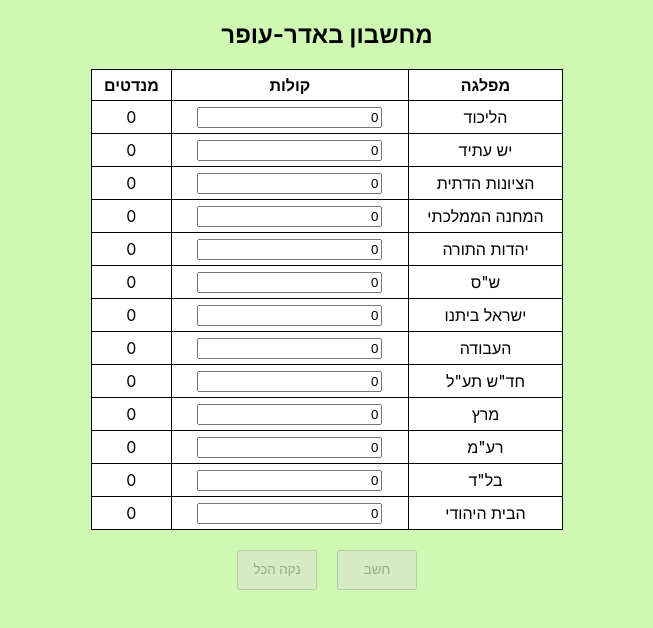
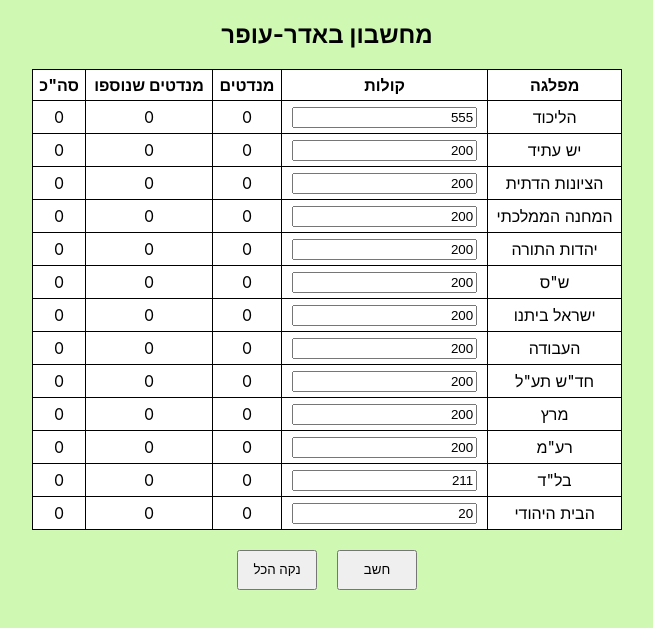
Before and after one commit to bytdev2022/bader-ofer-calculator, a React (Create React App) app: page / in a window 1280 px wide. Shown: the top 628 px of the page, without its empty margins (313-966 px from the left). Built offline with nearby package versions, Linux system fonts and the light colour scheme.

Commit message:
fix bugs

```diff
--- a/src/App.css
+++ b/src/App.css
@@ -19,7 +19,7 @@
 #container-1 {
   display: grid;
   justify-content: center;
-  grid-template-columns: 40%;
+  grid-template-columns: 50%;
   margin-right: 50px;
   margin-left: 50px;
   direction: rtl;
--- a/src/App.js
+++ b/src/App.js
@@ -3,25 +3,31 @@
 class App extends Component {
   state = {
       partiesResults: [
-          {"name": 'הליכוד', "votes": 0, "mandates": 0, "moreMandates": 0, "next_mandate_votes_per_mandate": 0, "side": "r"},
-          {"name": 'יש עתיד', "votes": 0, "mandates": 0, "moreMandates": 0, "next_mandate_votes_per_mandate": 0, "side": "l"},
-          {"name": 'הציונות הדתית', "votes": 0, "mandates": 0, "moreMandates": 0, "next_mandate_votes_per_mandate": 0, "side": "r"},
-          {"name": 'המחנה הממלכתי', "votes": 0, "mandates": 0, "moreMandates": 0, "next_mandate_votes_per_mandate": 0, "side": "l"},
-          {"name": 'יהדות התורה', "votes": 0, "mandates": 0, "moreMandates": 0, "next_mandate_votes_per_mandate": 0, "side": "r"},
-          {"name": 'ש"ס', "votes": 0, "mandates": 0, "moreMandates": 0, "next_mandate_votes_per_mandate": 0, "side": "r"},
-          {"name": 'ישראל ביתנו', "votes": 0, "mandates": 0, "moreMandates": 0, "next_mandate_votes_per_mandate": 0, "side": "l"},
-          {"name": 'העבודה', "votes": 0, "mandates": 0, "moreMandates": 0, "next_mandate_votes_per_mandate": 0, "side": "l"},
-          {"name": 'חד"ש תע"ל', "votes": 0, "mandates": 0, "moreMandates": 0, "next_mandate_votes_per_mandate": 0, "side": "l"},
-          {"name": 'מרץ', "votes": 0, "mandates": 0, "moreMandates": 0, "next_mandate_votes_per_mandate": 0, "side": "l"},
-          {"name": 'רע"מ', "votes": 0, "mandates": 0, "moreMandates": 0, "next_mandate_votes_per_mandate": 0, "side": "l"},
-          {"name": 'בל"ד', "votes": 0, "mandates": 0, "moreMandates": 0, "next_mandate_votes_per_mandate": 0, "side": "l"},
-          {"name": 'הבית היהודי', "votes": 0, "mandates": 0, "moreMandates": 0, "next_mandate_votes_per_mandate": 0, "side": "r"},
+          {"name": 'הליכוד', "votes": 555, "mandates": 0, "moreMandates": 0, "next_mandate_votes_per_mandate": 0, "side": "r"},
+          {"name": 'יש עתיד', "votes": 200, "mandates": 0, "moreMandates": 0, "next_mandate_votes_per_mandate": 0, "side": "l"},
+          {"name": 'הציונות הדתית', "votes": 200, "mandates": 0, "moreMandates": 0, "next_mandate_votes_per_mandate": 0, "side": "r"},
+          {"name": 'המחנה הממלכתי', "votes": 200, "mandates": 0, "moreMandates": 0, "next_mandate_votes_per_mandate": 0, "side": "l"},
+          {"name": 'יהדות התורה', "votes": 200, "mandates": 0, "moreMandates": 0, "next_mandate_votes_per_mandate": 0, "side": "r"},
+          {"name": 'ש"ס', "votes": 200, "mandates": 0, "moreMandates": 0, "next_mandate_votes_per_mandate": 0, "side": "r"},
+          {"name": 'ישראל ביתנו', "votes": 200, "mandates": 0, "moreMandates": 0, "next_mandate_votes_per_mandate": 0, "side": "l"},
+          {"name": 'העבודה', "votes": 200, "mandates": 0, "moreMandates": 0, "next_mandate_votes_per_mandate": 0, "side": "l"},
+          {"name": 'חד"ש תע"ל', "votes": 200, "mandates": 0, "moreMandates": 0, "next_mandate_votes_per_mandate": 0, "side": "l"},
+          {"name": 'מרץ', "votes": 200, "mandates": 0, "moreMandates": 0, "next_mandate_votes_per_mandate": 0, "side": "l"},
+          {"name": 'רע"מ', "votes": 200, "mandates": 0, "moreMandates": 0, "next_mandate_votes_per_mandate": 0, "side": "l"},
+          {"name": 'בל"ד', "votes": 211, "mandates": 0, "moreMandates": 0, "next_mandate_votes_per_mandate": 0, "side": "l"},
+          {"name": 'הבית היהודי', "votes": 20, "mandates": 0, "moreMandates": 0, "next_mandate_votes_per_mandate": 0, "side": "r"},
       ],
       results: false
   }
 
 
   calculate = () => {
+      this.state.partiesResults.forEach((party) => {
+          party.mandates = 0;
+          party.next_mandate_votes_per_mandate = 0;
+          party.moreMandates = 0;
+
+      })
       const ALL_MANDATES = 120;
       const BLOCKAGE_THRESHOLD_RATE = 3.25;
       let allVotes = 0;
@@ -31,58 +37,80 @@
       console.log("allVotes: " + allVotes)
 
       let blockageThreshold = (allVotes / 100) * BLOCKAGE_THRESHOLD_RATE
-      let partiesOverBlockageThreshold = this.state.partiesResults.filter(party => party.votes > blockageThreshold);
+      let partiesOverBlockageThreshold = this.state.partiesResults.filter(party => party.votes >= blockageThreshold);
+      console.log(partiesOverBlockageThreshold)
+
       let allCountedVotes = 0;
       for (let i = 0; i < partiesOverBlockageThreshold.length; i++){
           allCountedVotes += partiesOverBlockageThreshold[i].votes;
       }
+      console.log("allCountedVotes: " + allCountedVotes)
+
       let MandateSurveyor = allCountedVotes / ALL_MANDATES;
-      this.state.partiesResults.forEach(party => {
+      partiesOverBlockageThreshold.forEach(party => {
           party.mandates = parseInt(party.votes / MandateSurveyor);
           console.log("party.mandates: " + party.mandates + ", " + party.name)
 
-          party.next_mandate_votes_per_mandate = party["votes"] / party["mandates"] + 1;
+          party.next_mandate_votes_per_mandate = party.votes / party.mandates + 1;
 
       })
+/*      this.state.partiesResults.forEach(party => {
+          party.mandates = parseInt(party.votes / MandateSurveyor);
+          console.log("party.mandates: " + party.mandates + ", " + party.name)
 
-      while (this.remainedMandates() > 0){
-          let i = 0
+          party.next_mandate_votes_per_mandate = party.votes / party.mandates + 1;
+
+      })*/
+      let i = 0
+      while (this.remainedMandates(partiesOverBlockageThreshold) > 0){
           console.log("i: " + i)
           i++;
-          let partyToAddMandate = this.state.partiesResults[this.max()];
-          partyToAddMandate["moreMandates"] += 1
-          partyToAddMandate["next_mandate_votes_per_mandate"] = partyToAddMandate["votes"] / (
-              partyToAddMandate["mandates"] + partyToAddMandate["moreMandates"] + 1)
+          let partyToAddMandate = partiesOverBlockageThreshold[this.max(partiesOverBlockageThreshold)];
+          partyToAddMandate.moreMandates += 1
+          partyToAddMandate.next_mandate_votes_per_mandate = partyToAddMandate.votes / (
+              partyToAddMandate.mandates + partyToAddMandate.moreMandates + 1)
+          partiesOverBlockageThreshold[partyToAddMandate] = partyToAddMandate
+          console.log("partyToAddMandate: " + partyToAddMandate.name)
+          console.log("partiesOverBlockageThreshold[partyToAddMandate]: " + partiesOverBlockageThreshold[partyToAddMandate].name)
+
       }
 
-
+      partiesOverBlockageThreshold.forEach(party => {
+          this.state.partiesResults[party.name] = party;
+      })
       this.setState({
           results: true
       })
 
   }
-    max = () => {
+    max = (partiesOverBlockageThreshold) => {
         let index = 0;
         let max = 0;
-        for (let i = 0; i < this.state.partiesResults.length; i++){
-            if (max < this.state.partiesResults.next_mandate_votes_per_mandate){
-                max = this.state.partiesResults.next_mandate_votes_per_mandate;
+        for (let i = 0; i < partiesOverBlockageThreshold.length; i++){
+            if (max < partiesOverBlockageThreshold[i].next_mandate_votes_per_mandate){
+                max = partiesOverBlockageThreshold[i].next_mandate_votes_per_mandate;
                 index = i;
             }
         }
         return index;
     }
-  remainedMandates = () => {
+  remainedMandates = (partiesOverBlockageThreshold) => {
       let sum = 0;
-      for (let i = 0; i < this.state.partiesResults.length; i++){
-          sum += this.state.partiesResults[i].mandates += this.state.partiesResults[i].moreMandates;
+      for (let i = 0; i < partiesOverBlockageThreshold.length; i++){
+          sum += (partiesOverBlockageThreshold[i].mandates + partiesOverBlockageThreshold[i].moreMandates);
       }
       return 120 - sum;
   }
 
 
   onClear = () => {
-      this.state.partiesResults.forEach(party => party.votes = 0)
+      this.state.partiesResults.forEach((party) => {
+          party.votes = 0;
+          party.mandates = 0;
+          party.next_mandate_votes_per_mandate = 0;
+          party.moreMandates = 0;
+
+      })
       this.setState({
           results: false
       })
@@ -100,7 +128,7 @@
       let block = this.state.partiesResults.filter(party => party.side === side);
       let sum = 0;
       for (let i = 0; i < block.length; i++){
-          sum += block[i].mandates;
+          sum += (block[i].mandates + block[i].moreMandates);
       }
       return sum;
   }
@@ -121,12 +149,18 @@
                       <th style={{padding: "5px", border: "1px solid black"}}>
                           מנדטים
                       </th>
+                      <th style={{padding: "5px", border: "1px solid black"}}>
+                          מנדטים שנוספו
+                      </th>
+                      <th style={{padding: "5px", border: "1px solid black"}}>
+                          סה"כ
+                      </th>
                   </tr>
                   {
                       this.state.partiesResults.map((item, i) => {
                           return(
                               <tr style={{padding: "5px",border: "1px solid black"}}>
-                                  <td style={{padding: "5px",border: "1px solid black"}}>
+                                  <td style={{padding: "5px",border: "1px solid black", backgroundColor: (item.moreMandates > 0) ? "#23ff32" : null}}>
                                       {item.name}
                                   </td>
                                   <td style={{padding: "5px",border: "1px solid black"}}>
@@ -144,6 +178,12 @@
                                   </td>
                                   <td style={{padding: "5px", border: "1px solid black"}}>
                                       {item.mandates}
+                                  </td>
+                                  <td style={{padding: "5px", border: "1px solid black"}}>
+                                      {item.moreMandates}
+                                  </td>
+                                  <td style={{padding: "5px", border: "1px solid black", backgroundColor: (item.moreMandates > 0) ? "#23ff32" : null}}>
+                                      {item.moreMandates + item.mandates}
                                   </td>
                               </tr>
                           )
```
